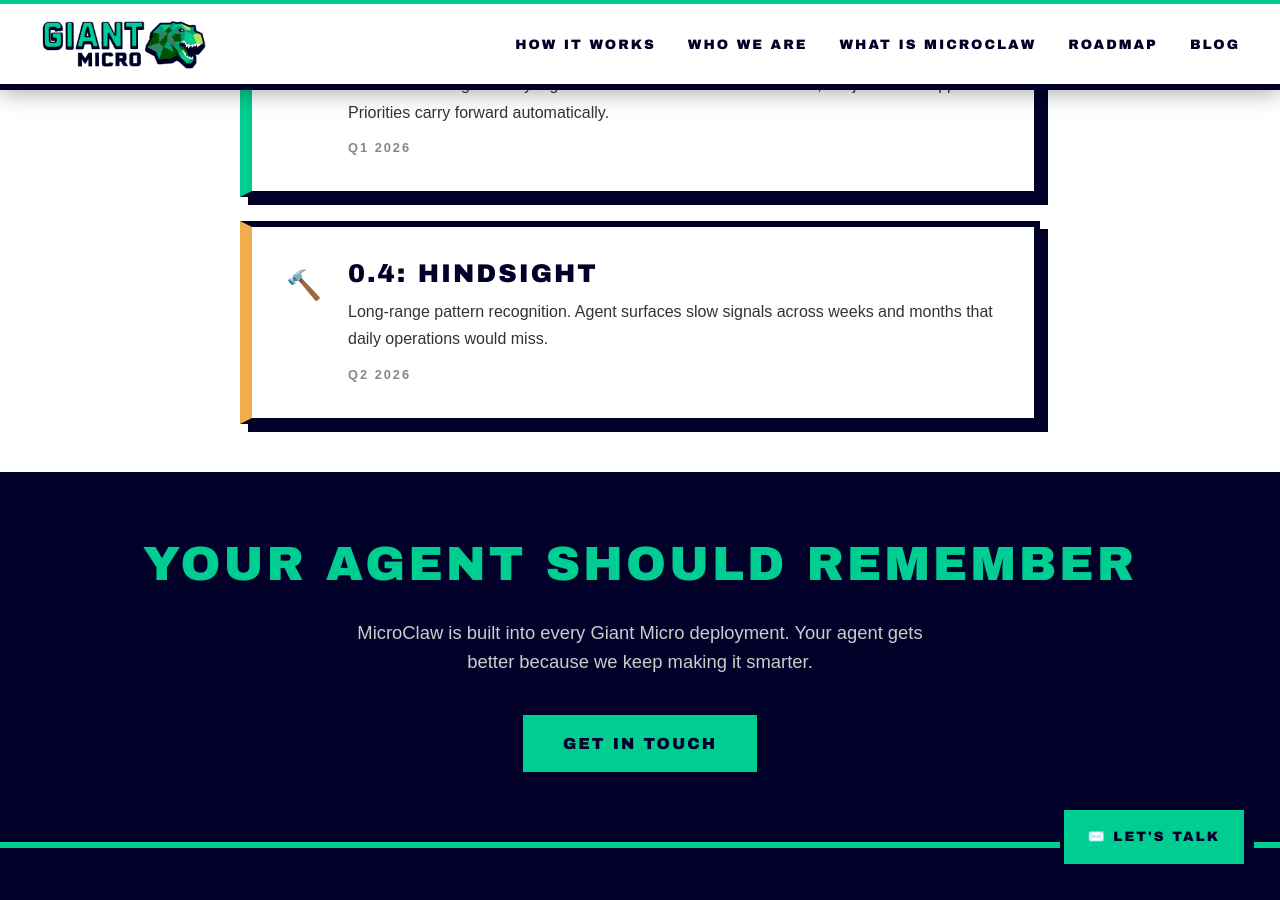
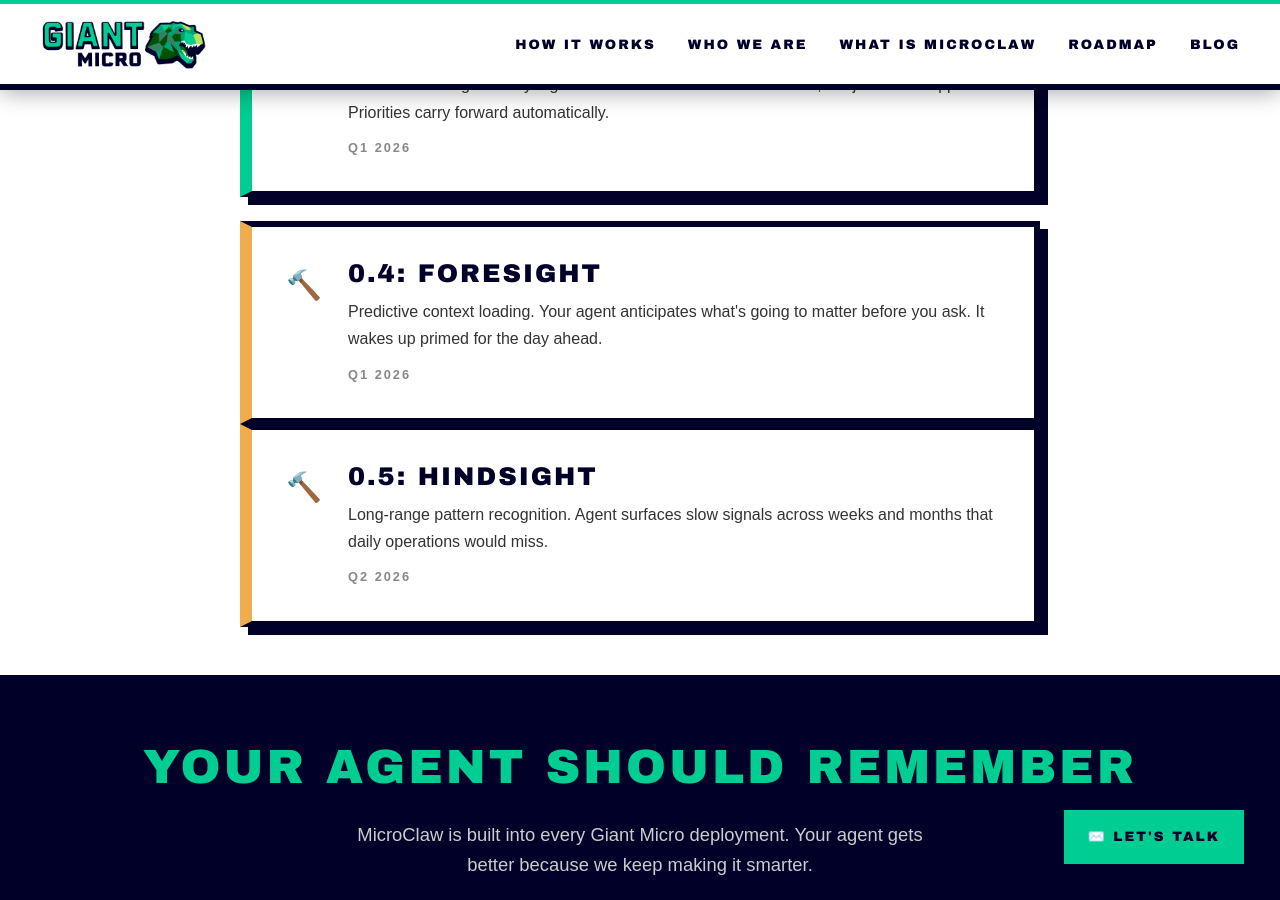
Before and after one commit to giant-micro/giant-micro.github.io, a Jekyll site: the page built from microclaw.html, in a window 1280 px wide and 900 px high, scrolled down 3457 px. Built offline with Jekyll 4.4.1, drawn with Linux system fonts in a browser that asks for light colours.

Commit message:
MicroClaw 0.4: Foresight — predictive context loading
- Added 0.4 Foresight to MicroClaw page (in progress, Q1)
- Renumbered Hindsight to 0.5 (Q2)
- Added Foresight to week 13 on roadmap (shipped)
- Hindsight at week 20 updated to 0.5
- Version sequence: Identity → Context → Threads → Foresight → Hindsight

```diff
--- a/microclaw.html
+++ b/microclaw.html
@@ -110,7 +110,15 @@ title: MicroClaw
             <div class="roadmap-item in-progress">
                 <div class="roadmap-check">🔨</div>
                 <div class="roadmap-detail">
-                    <h3>0.4: Hindsight</h3>
+                    <h3>0.4: Foresight</h3>
+                    <p>Predictive context loading. Your agent anticipates what's going to matter before you ask. It wakes up primed for the day ahead.</p>
+                    <span class="roadmap-date">Q1 2026</span>
+                </div>
+            </div>
+            <div class="roadmap-item in-progress">
+                <div class="roadmap-check">🔨</div>
+                <div class="roadmap-detail">
+                    <h3>0.5: Hindsight</h3>
                     <p>Long-range pattern recognition. Agent surfaces slow signals across weeks and months that daily operations would miss.</p>
                     <span class="roadmap-date">Q2 2026</span>
                 </div>
--- a/roadmap.html
+++ b/roadmap.html
@@ -72,11 +72,12 @@ title: Roadmap
             <summary class="timeline-summary">
                 <span class="timeline-dot done"></span>
                 <span class="timeline-week-label">Week 13 — Mar 23</span>
-                <span class="timeline-tag shipped">3 milestones</span>
+                <span class="timeline-tag shipped">4 milestones</span>
             </summary>
             <div class="timeline-content">
                 <ul>
                     <li><strong>MicroClaw 0.3: Threads</strong> — Direction-bearing memory. Agent remembers not just what happened, but where it was headed. Priorities carry forward automatically.</li>
+                    <li><strong>MicroClaw 0.4: Foresight</strong> — Predictive context loading. Agent anticipates what's going to matter before you ask.</li>
                     <li><strong>Website management</strong> — Agent builds and maintains business websites. Content updates live in under a minute from a single message.</li>
                     <li><strong>Business research and intelligence</strong> — Competitive analysis, market research, and actionable reports produced by the agent.</li>
                 </ul>
@@ -123,7 +124,7 @@ title: Roadmap
             </summary>
             <div class="timeline-content">
                 <ul>
-                    <li><strong>MicroClaw 0.4: Hindsight</strong> — Long-range pattern recognition. Agent surfaces slow signals across weeks and months that daily operations would miss.</li>
+                    <li><strong>MicroClaw 0.5: Hindsight</strong> — Long-range pattern recognition. Agent surfaces slow signals across weeks and months that daily operations would miss.</li>
                 </ul>
             </div>
         </details>
```
